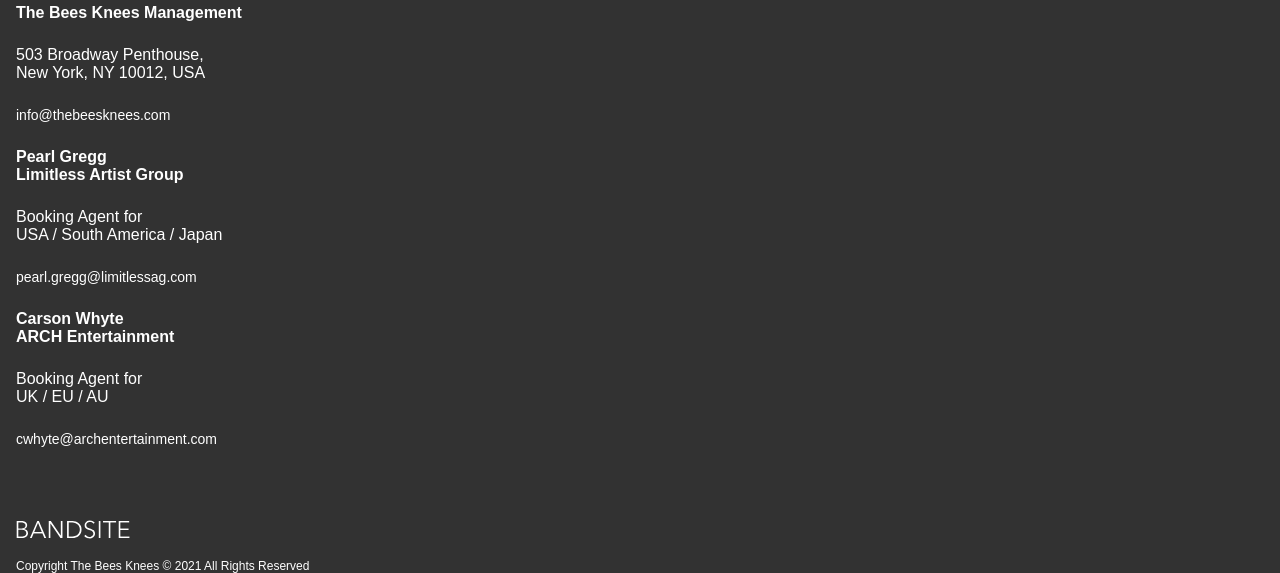
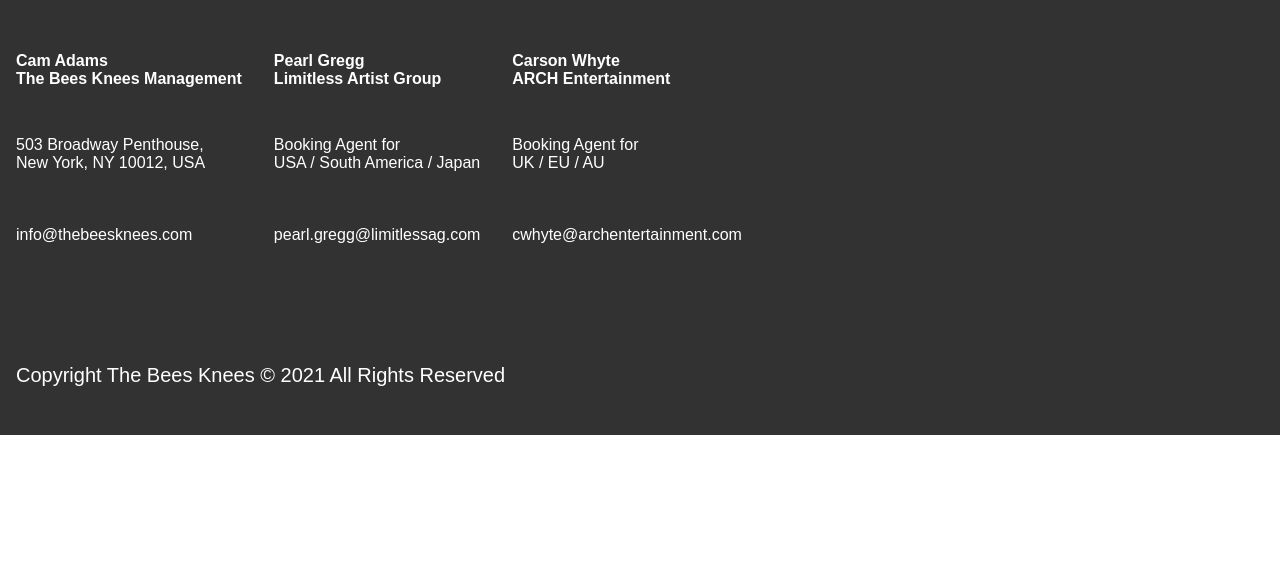
Before and after one commit to salwa1112/salwa-islam-bandsite, a plain HTML site: page index.html in a window 1280 px wide. Shown: the part 7283-7856 px from the top of the page. After the commit the page ends 7718 px from the top, so only its background shows below. Drawn offline with Linux system fonts and the light colour scheme.

Commit message:
Completer Footer for Tablet

```diff
--- a/styles/_variables.scss
+++ b/styles/_variables.scss
@@ -12,3 +12,8 @@ $secondary-light-background-color: #FAFAFA;
 
 // global header color
 $header-background-color: #323232;
+
+
+//Responsive design variables
+$tablet-width: 768px;
+$desktop-width: 1280px;
--- a/styles/bio.scss
+++ b/styles/bio.scss
@@ -4,6 +4,7 @@
 @use './partials/about';
 @use './partials/footer';
 @use './partials/gallery';
+@use './partials/mixins';
 
 
 @font-face {
--- a/styles/partials/_footer.scss
+++ b/styles/partials/_footer.scss
@@ -1,4 +1,5 @@
 @use '../variables' as *;
+@use '../partials/mixins' as *;
 
 //Footer class base
 .footer__container {
@@ -7,13 +8,35 @@
     background-color: $primary-background-color;
     color: $primary-text-color-dark-background;
 
+    @include tablet {
+        padding-top: 2.5rem;
+    }
+
     //Footer container header
     &__header {
         padding: 1rem;
 
+        @include tablet {
+            display: flex;
+            justify-content: space-between;
+            align-items: center;
+
+            &:after {
+                content: url('/assets/logos/Logo-bandsite-tablet.svg');
+                padding-right: 1rem;
+                padding-top: 0.5rem;
+            }
+        }
     }
 
     &__social {
+
+        // for tablet and desktop the flex direction is row
+        @include tablet {
+            display: flex;
+            flex-direction: row;
+            align-items: center;
+        }
 
         &--title {
             font-family: 'Avenir Demi', sans-serif;
@@ -21,11 +44,22 @@
             padding-bottom: 1rem;
             font-size: 1.75rem;
             font-weight: 500;
+
+            @include tablet {
+                font-size: 2.75rem;
+                font-weight: 600;
+            }
         }
 
         &__icons {
             padding-right: 2rem;
             height: 1.5rem;
+
+            @include tablet {
+                padding-left: 1.5rem;
+                padding-right: 1rem;
+                height: 2rem;
+            }
 
 
             &--instagram {
@@ -46,11 +80,19 @@
 
 
     &__contact {
-        padding-left: 1rem;
-        padding-top: 1rem;
+        padding: 1rem;
+
+        @include tablet {
+            display: flex;
+        }
 
         &--info {
             padding-bottom: 1.5rem;
+
+            @include tablet {
+                padding-right: 1rem;
+                width: auto;
+            }
 
             &__title {
                 @extend .footer__container__contact--info;
@@ -59,19 +101,42 @@
                 line-height: 1.125rem;
                 font-weight: 600;
 
+                @include tablet {
+                    padding-top: 2rem;
+                }
             }
 
             &__address {
                 @extend .footer__container__contact--info;
                 font-size: 1rem;
+
+                @include tablet {
+                    padding-top: 1.5rem;
+                }
             }
 
-            &__email a {
+            &__email {
                 @extend .footer__container__contact--info;
                 font-size: 0.875rem;
                 font-weight: 400;
-                text-decoration: none;
-                color: $primary-text-color-dark-background;
+
+                @include tablet {
+                    font-size: 1rem;
+                    position: relative;
+                    padding-top: 1.5rem;
+                }
+
+                a {
+                    text-decoration: none;
+                    color: $primary-text-color-dark-background;
+
+                    @include tablet {
+                        position: absolute;
+                        bottom: 0;
+                        left:0;
+                    }
+                }
+
             }
         }
     }
@@ -79,7 +144,14 @@
     &--copyright {
         @extend .footer__container__contact;
         font-size: 0.75rem;
+        padding-bottom: 1.5rem;
+        padding-top: 0.5rem;
 
+        @include tablet {
+            padding-bottom: 3rem;
+            padding-top: 5rem;
+            font-size: 1.25rem;
+        }
 
         &:before {
             padding-top: 2rem;
@@ -87,5 +159,13 @@
             display: flex;
             padding-bottom: 1rem;
         }
+
+        @include tablet {
+            &:before {
+                display: none;
+            }
+        }
+
+
     }
 }
--- /dev/null
+++ b/styles/partials/_mixins.scss
@@ -0,0 +1,13 @@
+@use '../variables' as *;
+
+@mixin tablet {
+    @media (min-width: $tablet-width) {
+        @content;
+    }
+}
+
+@mixin desktop {
+    @media (min-width: $desktop-width) {
+        @content;
+    }
+}
```
Also changed, not shown: assets/logos/Logo-bandsite-tablet.svg (added), css/bio.css, styles/partials/_mixin.scss (deleted).
